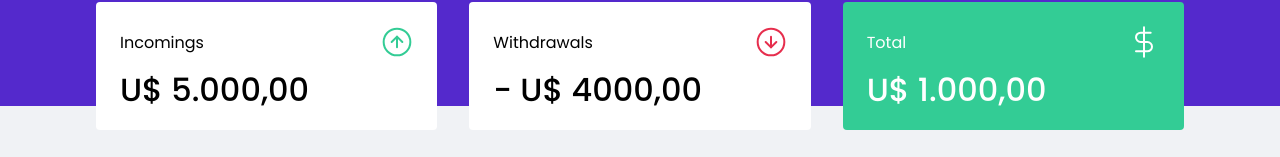
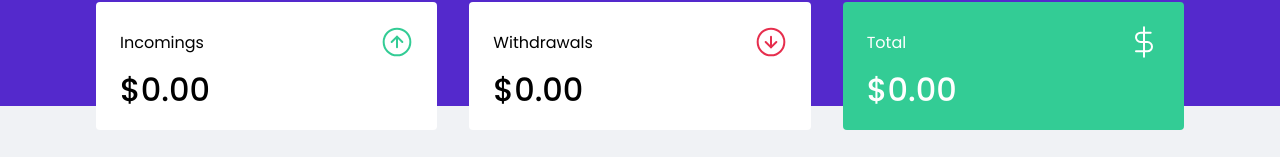
Before and after one commit to diegoferreirapinto/dtmoney_rocketseat, a React (Create React App) app: page / in a window 1280 px wide. Shown: the part 142-299 px from the top of the page. Built offline with nearby package versions, Linux system fonts and the light colour scheme; no server answers; what miragejs would draw is missing.

Commit message:
Hooks_
Training hooks and context api

```diff
--- a/src/App.tsx
+++ b/src/App.tsx
@@ -8,6 +8,7 @@ import { Header } from './components/Header/index';
 import { Dashboard } from './components/Dashboard';
 import { TransactionTable } from './components/TransactionTable';
 import { NewTransactionModal } from './components/NewTransactionModal';
+import { TransactionProvider } from './hooks/useTransactions';
 
 /* Set modal 'child' ?  => Search() */
 Modal.setAppElement('#root');
@@ -24,7 +25,7 @@ export function App() {
   }
 
   return (
-    <>
+    <TransactionProvider>
       <Header handleOpenTransactionModal={handleOpenTransactionModal} />
       <Dashboard />
       <NewTransactionModal
@@ -33,6 +34,6 @@ export function App() {
       />
 
       <GlobalStyle />
-    </>
+    </TransactionProvider>
   );
 }
--- a/src/components/NewTransactionModal/index.tsx
+++ b/src/components/NewTransactionModal/index.tsx
@@ -1,32 +1,54 @@
 import Modal from 'react-modal';
+import { FormEvent, useState } from 'react';
+
+
+/* styles */
 import { Container, RadioBox, TransactionTypeContainer } from './styles';
+
+/* assets */
 import depositImg from "../../assets/entradas.svg";
 import withdrawImg from "../../assets/saidas.svg";
 import closeImg from "../../assets/close.svg";
-import { FormEvent, useState } from 'react';
-import { api } from '../../services/app';
+
+/* hooks */
+import { useTransactions } from '../../hooks/useTransactions';
+
+
+
 interface NewTransactionModalProps {
   isOpen: boolean;
   onRequestClose: () => void;
 }
 
 export function NewTransactionModal({ isOpen, onRequestClose }: NewTransactionModalProps) {
+
+  const { createTransaction } = useTransactions();
+
   const [title, setTitle] = useState('');
   const [amount, setAmount] = useState(0);
   const [category, setCategory] = useState('');
   const [type, setType] = useState('deposit');
 
 
-  function handleCreateNewTransaction(event: FormEvent) {
+
+  async function handleCreateNewTransaction(event: FormEvent) {
     event.preventDefault(); // previne recarregamento da página Veritifcar tipagem do parametro no onSubmit, lá ele o diz o tipo esperado
-    const data = {
+
+    await createTransaction({
+
       title,
       amount,
-      category,
-      type
-    }
+      type,
+      category
 
-    api.post('/transactions', data)
+    });
+
+    setTitle('');
+    setAmount(0);
+    setCategory('');
+    setType('deposit');
+    onRequestClose();
+
   }
 
   return (
--- a/src/components/NewTransactionModal/styles.ts
+++ b/src/components/NewTransactionModal/styles.ts
@@ -30,6 +30,20 @@ export const Container = styled.form`
       margin-top: 1rem;
     }
   }
+
+
+
+  input[type=number]::-webkit-inner-spin-button {
+    -webkit-appearance: none;
+  }
+  input[type=number] {
+    -moz-appearance: textfield;
+    appearance: textfield;
+  }
+
+
+
+
   button[type="submit"] {
     width: 100%;
     padding: 0 1.5rem;
--- a/src/components/Summary/index.tsx
+++ b/src/components/Summary/index.tsx
@@ -1,10 +1,30 @@
 import incomeImg from "../../assets/entradas.svg"
 import outcomeImg from "../../assets/saidas.svg"
 import totalImg from "../../assets/total.svg"
+import { useTransactions } from "../../hooks/useTransactions";
 import { Container } from "./styles"
 
 
 export function Summary() {
+
+  const { transactions } = useTransactions();
+
+  const summary = transactions.reduce((total, transaction) => {
+    if (transaction.type === 'deposit') {
+      total.deposits += transaction.amount;
+      total.totals += transaction.amount;
+    } else {
+      total.withdraws += transaction.amount;
+      total.totals -= transaction.amount;
+    }
+    return total;
+  }, {
+    deposits: 0,
+    withdraws: 0,
+    totals: 0,
+  })
+
+
   return (
     <Container>
       <div>
@@ -12,21 +32,36 @@ export function Summary() {
           <p>Incomings</p>
           <img src={incomeImg} alt="Entradas" />
         </header>
-        <strong>U$ 5.000,00</strong>
+        <strong>{
+          new Intl.NumberFormat('en-US', {
+            style: 'currency',
+            currency: 'USD'
+          }).format(summary.deposits)}
+        </strong>
       </div>
       <div>
         <header>
           <p>Withdrawals</p>
           <img src={outcomeImg} alt="Saídas" />
         </header>
-        <strong>- U$ 4000,00</strong>
+        <strong>{
+          new Intl.NumberFormat('en-US', {
+            style: 'currency',
+            currency: 'USD'
+          }).format(summary.withdraws)}
+        </strong>
       </div>
       <div className="highlight-background">
         <header>
           <p>Total</p>
           <img src={totalImg} alt="Total" />
         </header>
-        <strong>U$ 1.000,00</strong>
+        <strong>{
+          new Intl.NumberFormat('en-US', {
+            style: 'currency',
+            currency: 'USD'
+          }).format(summary.totals)}
+        </strong>
       </div>
 
 
--- a/src/components/TransactionTable/index.tsx
+++ b/src/components/TransactionTable/index.tsx
@@ -1,32 +1,10 @@
-import { useEffect, useState } from "react"
-import { api } from "../../services/app"
+import { useTransactions } from "../../hooks/useTransactions";
 import { Container } from "./styles"
 
 
-interface Transaction {
-  id: number;
-  title: string;
-  amount: number;
-  type: string;
-  category: string;
-  createdAt: string;
-}
+export function TransactionTable() {
 
-export function TransactionTable() {
-  /*
-  useEffect(() => {
-    api.get('transactions')
-      .then(data => console.log(data))
-  })
-  */
-
-  const [transactions, setTransactions] = useState<Transaction[]>([]);
-
-  useEffect(() => {
-    api.get('transactions')
-      .then(reponse => setTransactions(reponse.data.transactions))
-  }, []);
-
+  const { transactions } = useTransactions();
 
   return (
     <Container>
--- /dev/null
+++ b/src/hooks/useTransactions.tsx
@@ -0,0 +1,70 @@
+import { createContext, ReactNode, useContext, useEffect, useState } from "react";
+import { api } from "../services/app";
+
+interface Transaction {
+  id: number;
+  title: string;
+  amount: number;
+  type: string;
+  category: string;
+  createdAt: string;
+}
+
+// interface TransactionInputProps {
+//   title: string;
+//   amount: number;
+//   type: string;
+//   category: string;
+// }
+
+type TransactionInputProps = Omit<Transaction, 'id' | 'createdAt'>;
+
+interface TransactionProviderProps {
+  children: ReactNode;
+}
+
+interface TransactionContextData {
+  transactions: Transaction[];
+  createTransaction: (transaction: TransactionInputProps) => void;
+}
+
+const TransactionsContext = createContext<TransactionContextData>(
+  {} as TransactionContextData
+);
+
+export function TransactionProvider({ children }: TransactionProviderProps) {
+  const [transactions, setTransactions] = useState<Transaction[]>([]);
+
+  useEffect(() => {
+    api.get('transactions')
+      .then(reponse => setTransactions(reponse.data.transactions))
+  }, []);
+
+  async function createTransaction(transactionInput: TransactionInputProps) {
+    const response = await api.post('/transactions', {
+      ...transactionInput,
+      createdAt: new Date(),
+
+    })
+
+    const { transaction } = response.data;
+
+    setTransactions([
+      ...transactions,
+      transaction
+    ]);  // => CONCEITO DE IMUTABILIDADE. Gerar um novo a partir de uma nova informacão, não alterar diretamente
+
+  }
+
+  return (
+    <TransactionsContext.Provider value={{ transactions, createTransaction }}>
+      {children}
+    </TransactionsContext.Provider>
+  )
+}
+
+export function useTransactions() {
+  const context = useContext(TransactionsContext);
+
+  return context;
+}
```
